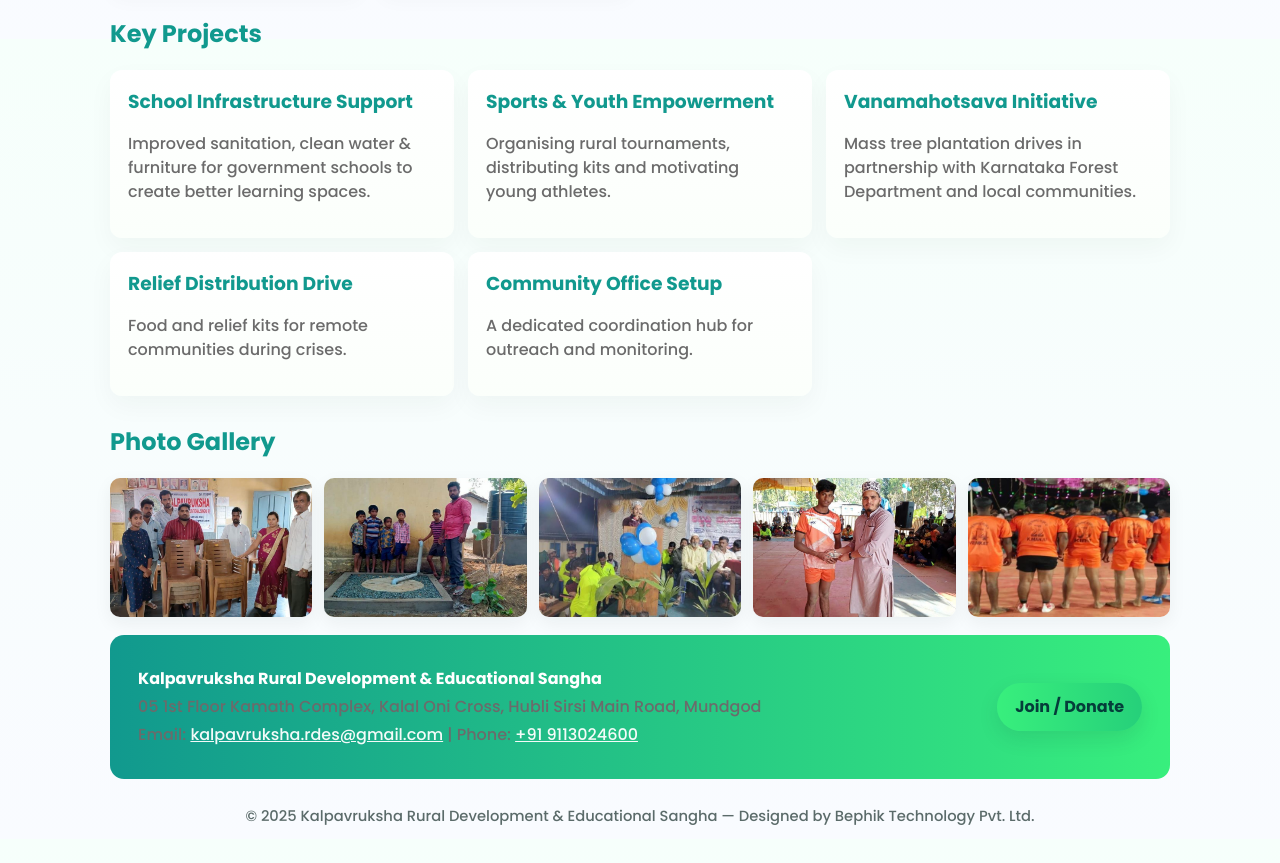
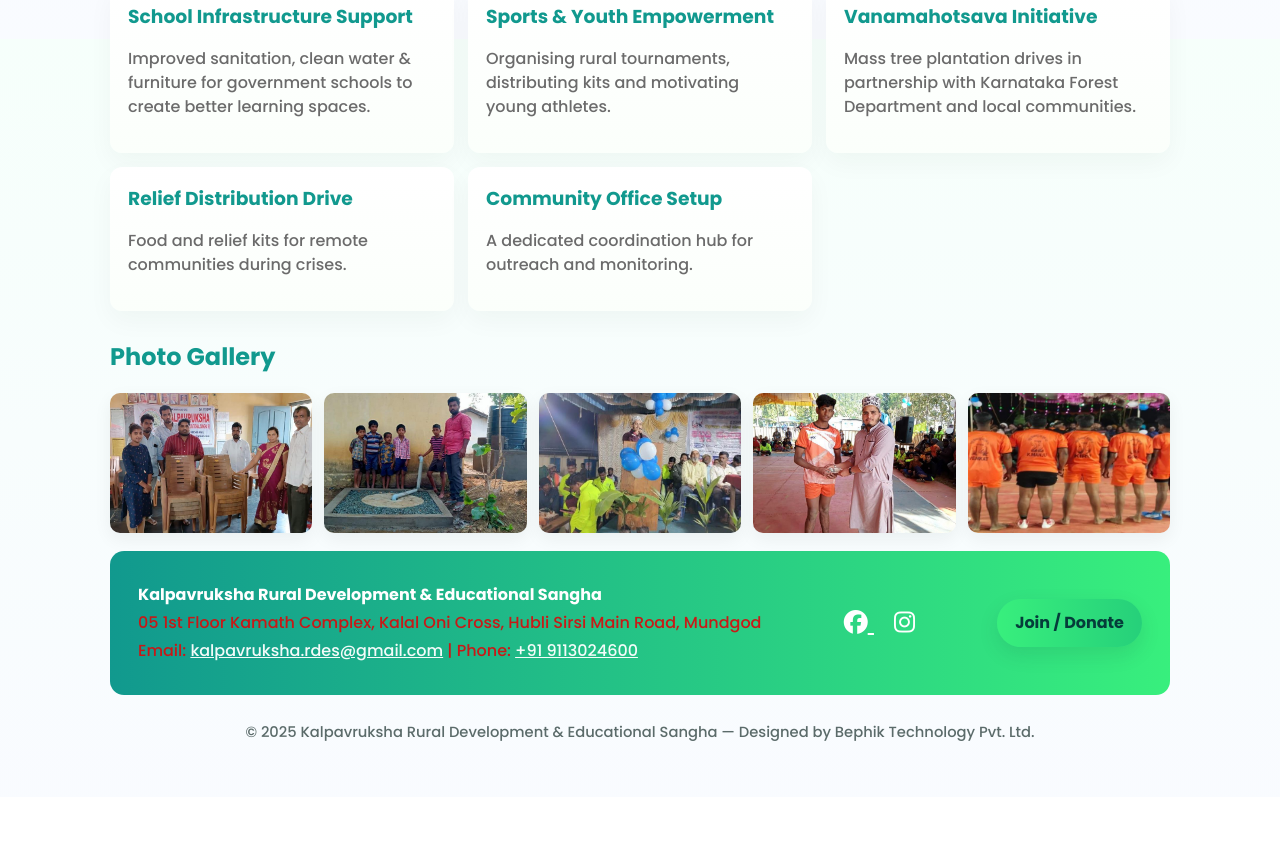
Before and after one commit to kalpavrukshango/dashboard, a plain HTML site: page Index.html in a window 1280 px wide. Shown: the part 1561-2424 px from the top of the page. After the commit the page ends 2358 px from the top, so only its background shows below. Drawn offline with Linux system fonts and the light colour scheme.

Commit message:
updated  ui

```diff
--- a/Index.html
+++ b/Index.html
@@ -161,14 +161,12 @@
         <h2>Transforming Rural Lives — Education, Environment & Livelihoods</h2>
         <p>Kalpavruksha is a community-first nonprofit based in Mundgod, Karnataka. Since 2021 we work with tribal & rural communities to build resilient, sustainable, and empowered futures.</p>
         <div class="hero-actions">
-          <a class="btn btn-primary" href="#contact">Get Involved</a>
           <a class="btn btn-ghost" href="#projects">See Projects</a>
         </div>
 
         <div style="margin-top:18px; display:flex; gap:12px;">
           <div class="hero-card">
-            <div class="stat"><div class="num">+1500</div><div class="muted">People reached</div></div>
-            <div class="stat" style="margin-top:8px"><div class="num">28</div><div class="muted">Tree drives</div></div>
+
           </div>
         </div>
       </div>
@@ -279,9 +277,18 @@
       <div class="contact" role="contentinfo">
         <div class="info">
           <p style="font-weight:700">Kalpavruksha Rural Development & Educational Sangha</p>
-          <p class="muted">05 1st Floor Kamath Complex, Kalal Oni Cross, Hubli Sirsi Main Road, Mundgod</p>
-          <p class="muted">Email: <a href="mailto:kalpavruksha.rdes@gmail.com" style="color:rgba(255,255,255,0.95);text-decoration:underline">kalpavruksha.rdes@gmail.com</a> | Phone: <a href="tel:+919113024600" style="color:rgba(255,255,255,0.95);text-decoration:underline">+91 9113024600</a></p>
+          <p class="muted" style="color:rgba(209, 17, 17, 0.95)">05 1st Floor Kamath Complex, Kalal Oni Cross, Hubli Sirsi Main Road, Mundgod</p>
+          <p class="muted" style="color:rgba(209, 17, 17, 0.95)">Email: <a href="mailto:kalpavruksha.rdes@gmail.com" style="color:rgba(255,255,255,0.95);text-decoration:underline">kalpavruksha.rdes@gmail.com</a> | Phone: <a href="tel:+919113024600" style="color:rgba(255,255,255,0.95);text-decoration:underline">+91 9113024600</a></p>
+
         </div>
+        <div style="margin:10px 0;">
+    <a href="#" target="_blank" rel="noopener" aria-label="Facebook" style="color:white;margin:0 10px;font-size:1.5rem;">
+      <i class="fab fa-facebook"></i>
+    </a>
+    <a href="#" target="_blank" rel="noopener" aria-label="Instagram" style="color:white;margin:0 10px;font-size:1.5rem;">
+      <i class="fab fa-instagram"></i>
+    </a>
+  </div>
         <div style="text-align:right">
           <a href="#donate" class="btn btn-primary">Join / Donate</a>
         </div>
@@ -292,7 +299,8 @@
       <p>© 2025 Kalpavruksha Rural Development & Educational Sangha — Designed by Bephik Technology Pvt. Ltd.</p>
     </footer>
   </main>
-
+<!-- Add Font Awesome CDN just before </body> -->
+<script src="https://kit.fontawesome.com/a076d05399.js" crossorigin="anonymous"></script>
   <script>
     // Lightbox
     const lightbox = document.getElementById('lightbox');
```
